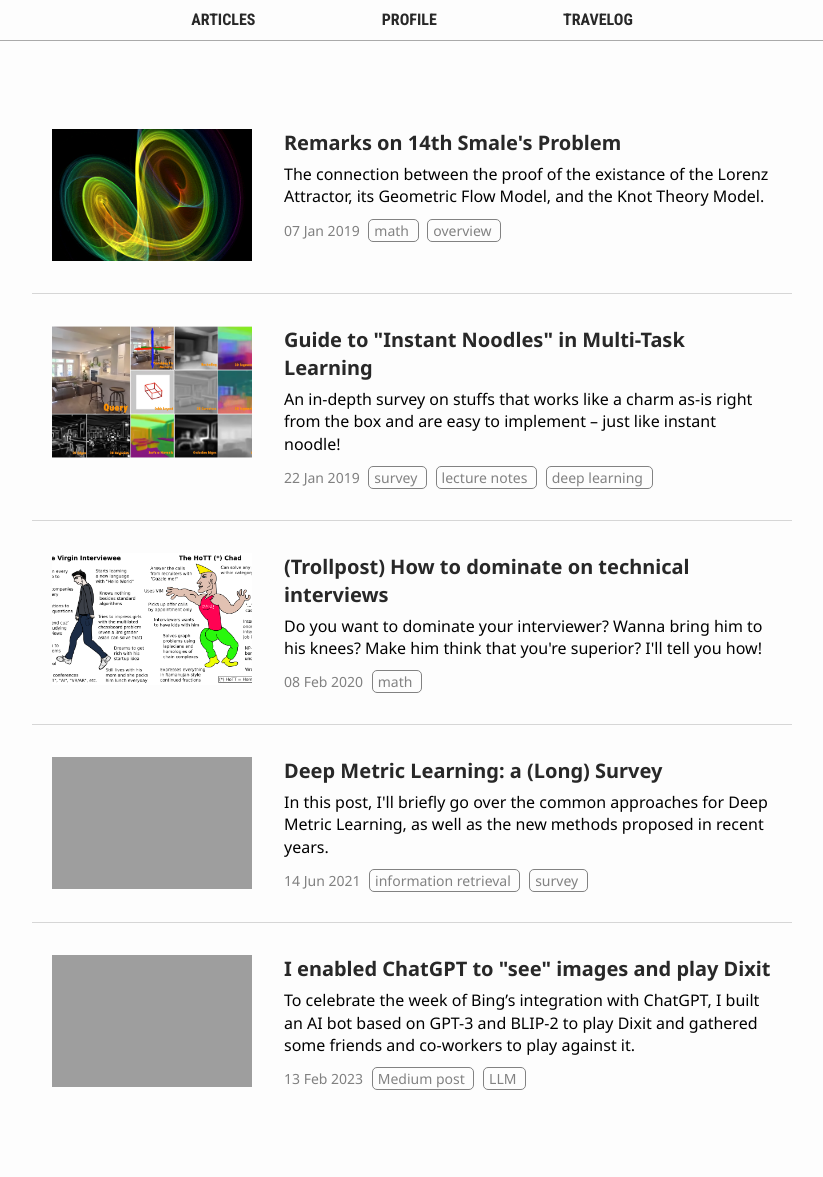
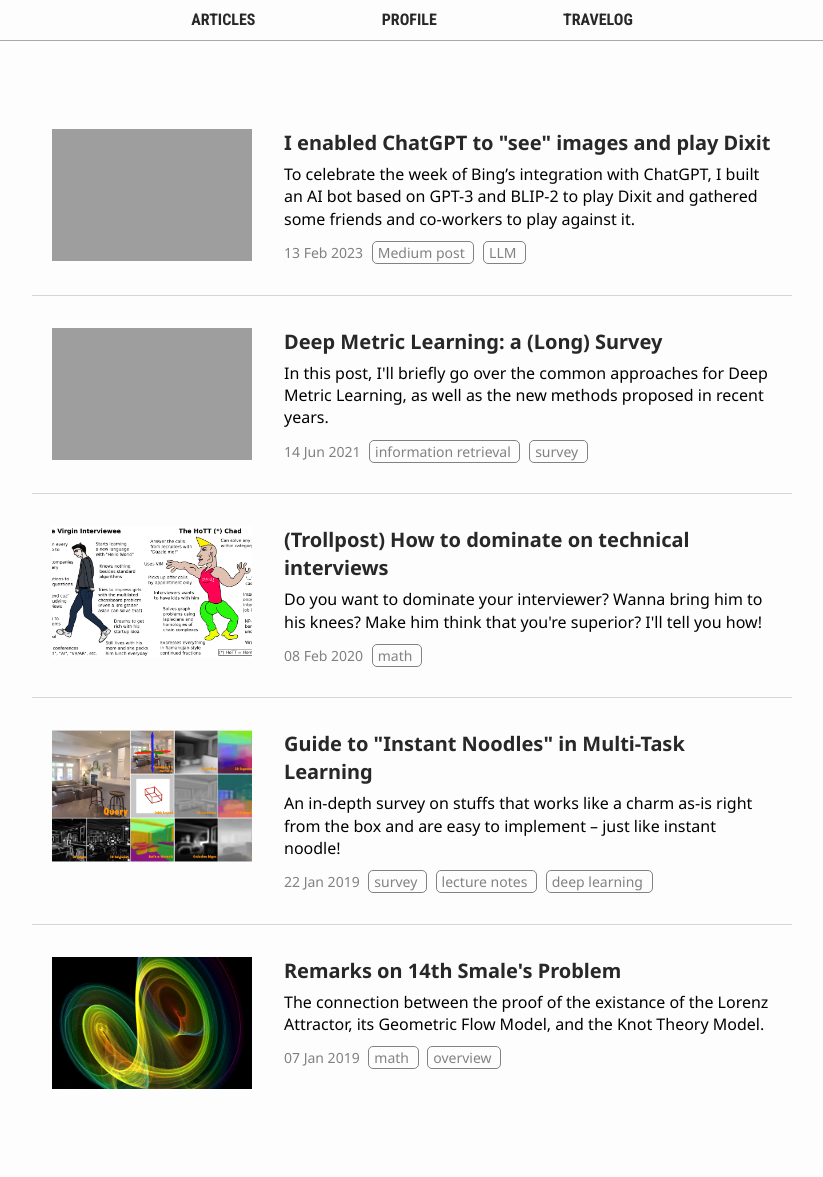
Before and after one commit to hav4ik/hav4ik.github.io, a Jekyll site: the page built from articles/index.html, in a window 1280 px wide. Shown: the whole page, without its empty margins (228-1051 px from the left). Built offline with Jekyll 4.4.1, drawn with Linux system fonts in a browser that asks for light colours; nearby versions of some CDN libraries; grey boxes are pictures that could not be loaded.

Commit message:
testing in production lol

```diff
--- a/articles/index.html
+++ b/articles/index.html
@@ -15,9 +15,9 @@
       <div class="content-wrap">
 
         {% assign article_count = 0 %}
-        {% assign all_articles_merged = site.data.medium_posts | concat: site.categories.articles  | reverse%}
-        {% comment %} {% assign all_articles_merged = all_articles_merged | sort: 'date' | reverse %} {% endcomment %}
-        {% for post in all_articles_merged %}
+        {% assign all_articles_merged = site.data.medium_posts | concat: site.categories.articles %}
+        {% assign all_articles_merged_sorted = all_articles_merged | sort: 'date' | reverse %}
+        {% for post in all_articles_merged_sorted %}
           {% if post.medium_identificator %}
             {% assign article_count = article_count | plus:1 %}
             {% if article_count > 1 %}
```
